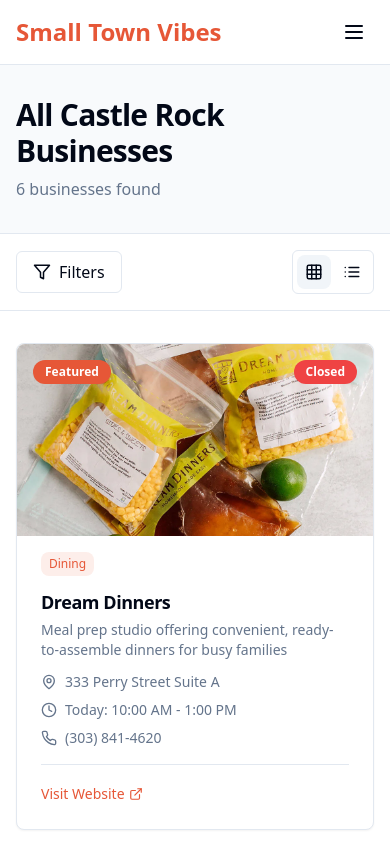
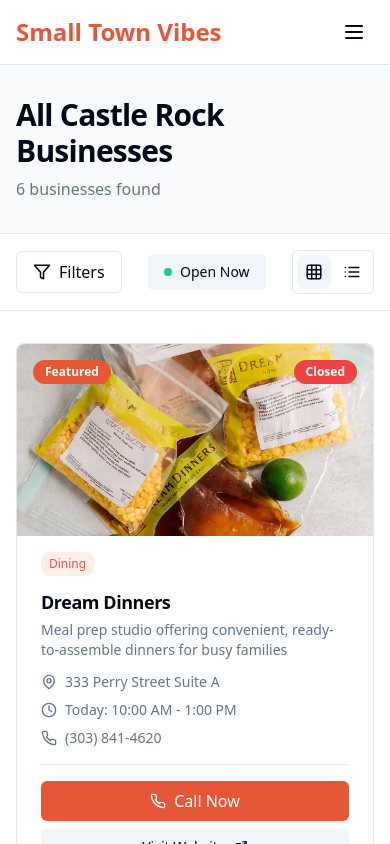
Before and after one commit to trey1mossman-ai/smalltownvibe.co, a React (Vite) app: page /businesses in a window 390 px wide. Shown: the top 844 px of the page. Built offline with nearby package versions, Linux system fonts and the light colour scheme.

Commit message:
Major UX improvements: prominent CTAs, Open Now filter, sticky mobile CTAs, urgency indicators

```diff
--- a/src/components/business/BusinessCard.tsx
+++ b/src/components/business/BusinessCard.tsx
@@ -19,6 +19,17 @@
     const now = new Date();
     const currentTime = `${now.getHours().toString().padStart(2, '0')}:${now.getMinutes().toString().padStart(2, '0')}`;
     return currentTime >= todayHours.open && currentTime < todayHours.close;
+  };
+
+  const isClosingSoon = () => {
+    if (!todayHours || !isOpen()) return false;
+    const now = new Date();
+    const [closeHour, closeMinute] = todayHours.close.split(':').map(Number);
+    const closeTime = new Date();
+    closeTime.setHours(closeHour, closeMinute, 0);
+    const timeDiff = closeTime.getTime() - now.getTime();
+    const minutesUntilClose = Math.floor(timeDiff / 60000);
+    return minutesUntilClose <= 60 && minutesUntilClose > 0;
   };
 
   return (
@@ -43,9 +54,13 @@
           {todayHours && (
             <span className={clsx(
               'absolute top-4 right-4 text-xs font-semibold px-3 py-1 rounded-full',
-              isOpen() ? 'bg-success text-white' : 'bg-error text-white'
+              isClosingSoon()
+                ? 'bg-warning text-black animate-pulse'
+                : isOpen()
+                  ? 'bg-success text-white'
+                  : 'bg-error text-white'
             )}>
-              {isOpen() ? 'Open Now' : 'Closed'}
+              {isClosingSoon() ? 'Closing Soon' : isOpen() ? 'Open Now' : 'Closed'}
             </span>
           )}
         </div>
@@ -90,29 +105,37 @@
               </div>
             )}
 
-            <div className="flex items-center gap-2 text-muted-foreground">
+            <a href={`tel:${business.phone.e164}`} className="flex items-center gap-2 text-muted-foreground hover:text-brand transition-colors">
               <Phone size={16} className="flex-shrink-0" />
               <span>{business.phone.display}</span>
-            </div>
+            </a>
           </div>
         </div>
       </Link>
 
       {/* Quick Actions */}
-      {business.links.website && (
-        <div className="mt-4 pt-4 border-t border-border">
+      <div className="mt-4 pt-4 border-t border-border space-y-2">
+        <a
+          href={`tel:${business.phone.e164}`}
+          className="w-full bg-brand text-white py-2 px-4 rounded-md text-center font-medium hover:bg-brand-dark transition-colors flex items-center justify-center gap-2"
+          onClick={(e) => e.stopPropagation()}
+        >
+          <Phone size={16} />
+          Call Now
+        </a>
+        {business.links.website && (
           <a
             href={business.links.website}
             target="_blank"
             rel="noopener noreferrer"
-            className="inline-flex items-center gap-1 text-sm text-brand hover:text-brand-dark transition-colors"
+            className="w-full bg-muted text-foreground py-2 px-4 rounded-md text-center text-sm hover:bg-muted/80 transition-colors flex items-center justify-center gap-2"
             onClick={(e) => e.stopPropagation()}
           >
             Visit Website
             <ExternalLink size={14} />
           </a>
-        </div>
-      )}
+        )}
+      </div>
     </article>
   );
 }
--- a/src/pages/BusinessDetailPage.tsx
+++ b/src/pages/BusinessDetailPage.tsx
@@ -69,6 +69,40 @@
       </Helmet>
 
       <div className="min-h-screen bg-background">
+        {/* Sticky CTA Bar - Mobile Only */}
+        <div className="fixed bottom-0 left-0 right-0 z-40 bg-background border-t border-border p-4 sm:hidden">
+          <div className="flex gap-2">
+            <a
+              href={`tel:${business.phone.e164}`}
+              className="flex-1 bg-brand text-white py-3 px-4 rounded-md text-center font-medium hover:bg-brand-dark transition-colors flex items-center justify-center gap-2"
+            >
+              <Phone size={18} />
+              Call Now
+            </a>
+            {business.links.booking ? (
+              <a
+                href={business.links.booking}
+                target="_blank"
+                rel="noopener noreferrer"
+                className="flex-1 bg-success text-white py-3 px-4 rounded-md text-center font-medium hover:bg-success/90 transition-colors flex items-center justify-center gap-2"
+              >
+                <Calendar size={18} />
+                {business.slug === 'goldie-links' ? 'Book Party' : 'Book Now'}
+              </a>
+            ) : business.links.website && (
+              <a
+                href={business.links.website}
+                target="_blank"
+                rel="noopener noreferrer"
+                className="flex-1 bg-muted text-foreground py-3 px-4 rounded-md text-center font-medium hover:bg-muted/80 transition-colors flex items-center justify-center gap-2"
+              >
+                <Globe size={18} />
+                Visit Site
+              </a>
+            )}
+          </div>
+        </div>
+
         {/* Hero Image */}
         <div className="relative h-64 sm:h-96 overflow-hidden">
           <img
@@ -96,7 +130,7 @@
         </div>
 
         {/* Main Content */}
-        <div className="container mx-auto px-4 sm:px-6 lg:px-8 py-8">
+        <div className="container mx-auto px-4 sm:px-6 lg:px-8 py-8 pb-24 sm:pb-8">
           <div className="grid grid-cols-1 lg:grid-cols-3 gap-8">
             {/* Left Column - Main Info */}
             <div className="lg:col-span-2 space-y-8">
@@ -201,6 +235,28 @@
                     >
                       <Calendar size={20} />
                       <span>{business.slug === 'goldie-links' ? 'Book Private Party' : 'Book Online'}</span>
+                    </a>
+                  )}
+                </div>
+
+                {/* Primary CTAs - Desktop */}
+                <div className="hidden sm:flex flex-col gap-2 mt-6 pt-6 border-t border-border">
+                  <a
+                    href={`tel:${business.phone.e164}`}
+                    className="w-full bg-brand text-white py-3 px-4 rounded-md text-center font-medium hover:bg-brand-dark transition-colors flex items-center justify-center gap-2"
+                  >
+                    <Phone size={18} />
+                    Call Now
+                  </a>
+                  {business.links.booking && (
+                    <a
+                      href={business.links.booking}
+                      target="_blank"
+                      rel="noopener noreferrer"
+                      className="w-full bg-success text-white py-3 px-4 rounded-md text-center font-medium hover:bg-success/90 transition-colors flex items-center justify-center gap-2"
+                    >
+                      <Calendar size={18} />
+                      {business.slug === 'goldie-links' ? 'Book Private Party' : 'Book Now'}
                     </a>
                   )}
                 </div>
--- a/src/pages/BusinessesPage.tsx
+++ b/src/pages/BusinessesPage.tsx
@@ -13,11 +13,29 @@
   const [selectedCategory, setSelectedCategory] = useState<string>(categoryParam || 'all');
   const [viewMode, setViewMode] = useState<'grid' | 'list'>('grid');
   const [showFilters, setShowFilters] = useState(false);
+  const [showOpenOnly, setShowOpenOnly] = useState(false);
+
+  // Check if business is currently open
+  const isBusinessOpen = (business: typeof businesses[0]) => {
+    const now = new Date();
+    const today = now.toLocaleDateString('en-US', { weekday: 'long' }).toLowerCase();
+    const todayHours = business.hours[today];
+
+    if (!todayHours) return false;
+
+    const currentTime = `${now.getHours().toString().padStart(2, '0')}:${now.getMinutes().toString().padStart(2, '0')}`;
+    return currentTime >= todayHours.open && currentTime < todayHours.close;
+  };
 
   // Get filtered businesses
-  const filteredBusinesses = selectedCategory === 'all'
+  let filteredBusinesses = selectedCategory === 'all'
     ? businesses
     : getBusinessesByCategory(selectedCategory);
+
+  // Apply open now filter
+  if (showOpenOnly) {
+    filteredBusinesses = filteredBusinesses.filter(isBusinessOpen);
+  }
 
   // Update URL when category changes
   useEffect(() => {
@@ -71,6 +89,20 @@
               >
                 <Filter size={18} />
                 Filters
+              </button>
+
+              {/* Open Now Toggle */}
+              <button
+                onClick={() => setShowOpenOnly(!showOpenOnly)}
+                className={clsx(
+                  'flex items-center gap-2 px-4 py-2 rounded-md text-sm font-medium transition-colors',
+                  showOpenOnly
+                    ? 'bg-success text-white'
+                    : 'bg-muted hover:bg-muted/80'
+                )}
+              >
+                <div className={clsx('w-2 h-2 rounded-full', showOpenOnly ? 'bg-white' : 'bg-success')} />
+                Open Now
               </button>
 
               {/* Desktop Category Filters */}
@@ -130,6 +162,21 @@
             {/* Mobile Filters */}
             {showFilters && (
               <div className="sm:hidden mt-4 pb-4 border-t border-border pt-4">
+                <button
+                  onClick={() => {
+                    setShowOpenOnly(!showOpenOnly);
+                    setShowFilters(false);
+                  }}
+                  className={clsx(
+                    'px-4 py-2 rounded-md text-sm font-medium transition-colors mb-2 w-full flex items-center justify-center gap-2',
+                    showOpenOnly
+                      ? 'bg-success text-white'
+                      : 'bg-muted hover:bg-muted/80'
+                  )}
+                >
+                  <div className={clsx('w-2 h-2 rounded-full', showOpenOnly ? 'bg-white' : 'bg-success')} />
+                  Open Now Only
+                </button>
                 <div className="flex flex-wrap gap-2">
                   <button
                     onClick={() => {
--- a/src/pages/HomePage.tsx
+++ b/src/pages/HomePage.tsx
@@ -149,15 +149,16 @@
             <div className="flex flex-col sm:flex-row gap-4 justify-center">
               <Link
                 to="/businesses"
-                className="bg-brand hover:bg-brand-dark text-white px-8 py-3 rounded-md text-lg font-semibold transition-colors shadow-lg"
+                className="bg-success hover:bg-success/90 text-white px-8 py-4 rounded-md text-lg font-semibold transition-colors shadow-lg flex items-center justify-center gap-3 animate-pulse"
               >
-                Browse All Businesses
+                <div className="w-3 h-3 bg-white rounded-full" />
+                See Who's Open Now
               </Link>
               <a
-                href="#categories"
-                className="bg-white/90 hover:bg-white text-brand px-8 py-3 rounded-md text-lg font-semibold transition-colors shadow-lg"
+                href="#featured"
+                className="bg-white/90 hover:bg-white text-brand px-8 py-4 rounded-md text-lg font-semibold transition-colors shadow-lg"
               >
-                Explore Categories
+                View Today's Featured
               </a>
             </div>
             </div>
```
